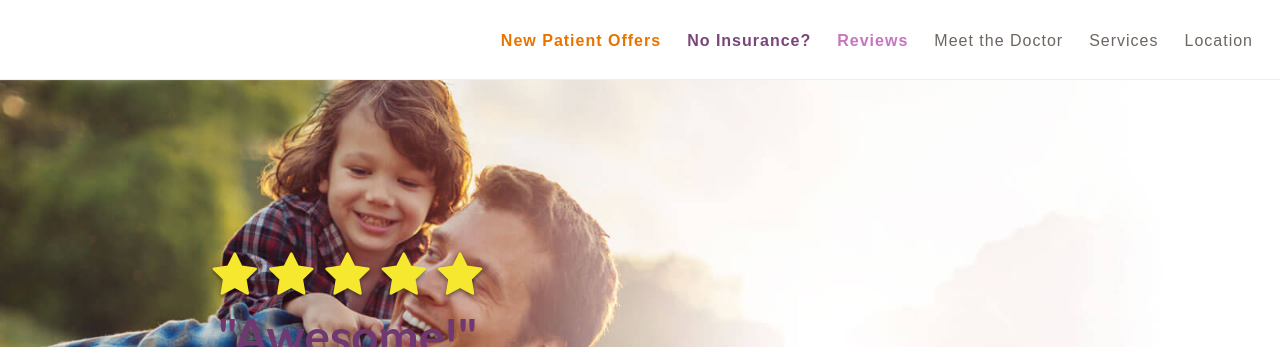
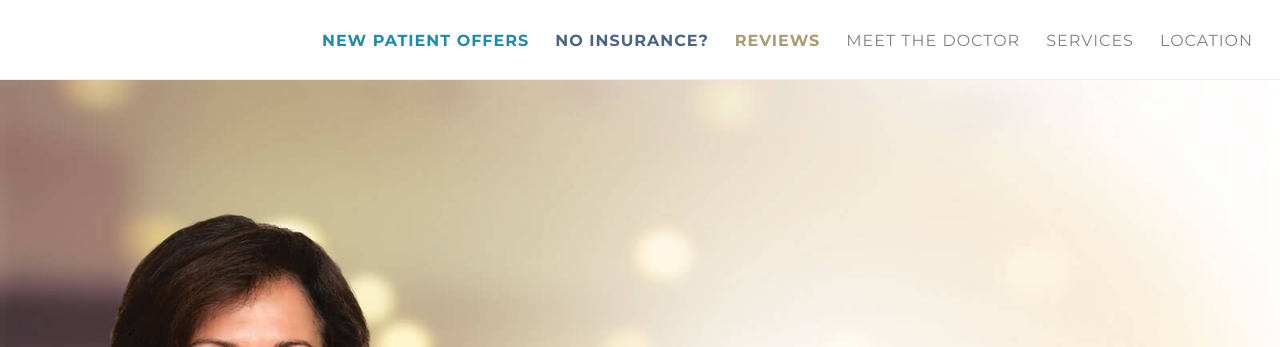
Before and after one commit to HelloWorldDevs/stoian, a website: page app/index.html in a window 1280 px wide. Shown: the top 347 px of the page. Drawn offline with nearby package versions, Linux system fonts and the light colour scheme; some packages are replaced by stand-ins of ours; files that its build step writes are made by us from their sources; a script that the page names is missing.

Commit message:
fix nav text and colors, first step of full screen marquee

```diff
--- a/app/_scss/globals/_colors.scss
+++ b/app/_scss/globals/_colors.scss
@@ -39,7 +39,11 @@ $c-clear: rbga(0,0,0,1);
 
 //Fonts
 $c-teal: #3AA5CC;
+$c-teal-lighter: #218AAE;
+$c-dark-blue: #4B6583;
+$c-beige: #A99E71;
 $c-black-green: #555555;
+$c-grey-green: #838383;
 $c-grey: #7B7B7B;
 
 
--- a/app/_scss/sections/_header.scss
+++ b/app/_scss/sections/_header.scss
@@ -62,9 +62,9 @@
 
 #header.full-header {
 
-  //position: absolute;
   width: 100%;
-  font-family: $ff-lato;
+  font-family: $ff-mont;
+  font-weight: 700;
 
   background-color: rgba($c-white,0);
   #primary-menu-trigger {
@@ -72,7 +72,6 @@
     pointer-events: auto;
   }
   #header-wrap {
-    //background-color: $c-clear;
     border-bottom: 0;
   }
   #logo {
@@ -85,10 +84,10 @@
     margin-right: 0;
     border-right: none;
 
-    @include nav-color($c-grey-nav);
-    @include nav-color($c-brick, 1);
-    @include nav-color($c-dark-purple, 2);
-    @include nav-color($c-purple, 3);
+    @include nav-color($c-grey-green);
+    @include nav-color($c-teal-lighter, 1);
+    @include nav-color($c-dark-blue, 2);
+    @include nav-color($c-beige, 3);
   }
 
   //when you scroll down
@@ -118,10 +117,10 @@
 }
 
 #primary-menu ul li > a {
-  font-family: $ff-raleway;
+  font-family: $ff-mont;
   font-weight: bold;
   letter-spacing: 1px;
-  text-transform: none;
+  text-transform: uppercase;
   font-size: 17px;
   padding: 29px 14px;
   @media screen and (max-width: 1300px) {
--- a/app/js/custom.js
+++ b/app/js/custom.js
@@ -46,7 +46,7 @@
 
   new Swiper('.swiper-container', {
     speed: 400,
-    autoplay: 6000,
+    autoplay: false,
     loop: true,
     autoplayDisableOnInteraction: false
   });
```
